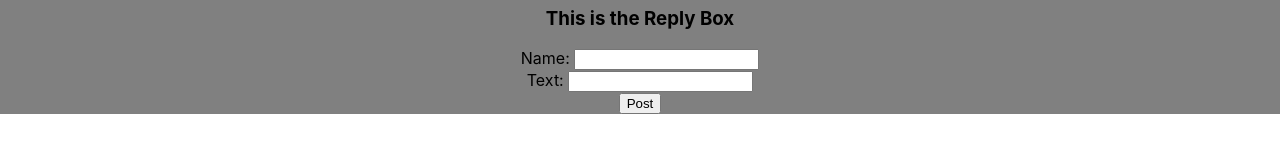
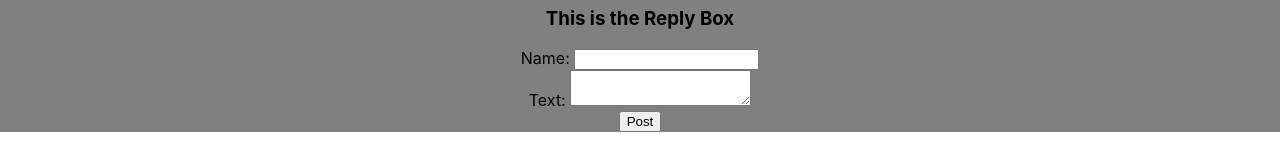
Before and after one commit to ivan-suarez/calmboard, a React (Create React App) app: page / in a window 1280 px wide. Shown: the part 130-290 px from the top of the page. Built offline with nearby package versions, Linux system fonts and the light colour scheme; no server answers.

Commit message:
Changed input text to textarea

```diff
--- a/src/Replybox.js
+++ b/src/Replybox.js
@@ -69,7 +69,7 @@ export default class Replybox extends React.Component{
                 </div>
                 <div>
                 <span>Text: </span>
-                <input type="text" name="text" maxlength="240" onChange={this.handleChangeText} />
+                <textarea type="text" name="text" maxlength="240" onChange={this.handleChangeText} />
                 </div>
                 <button type="submit" onClick={this.handleSubmit}>Post</button>
             </form>
```
